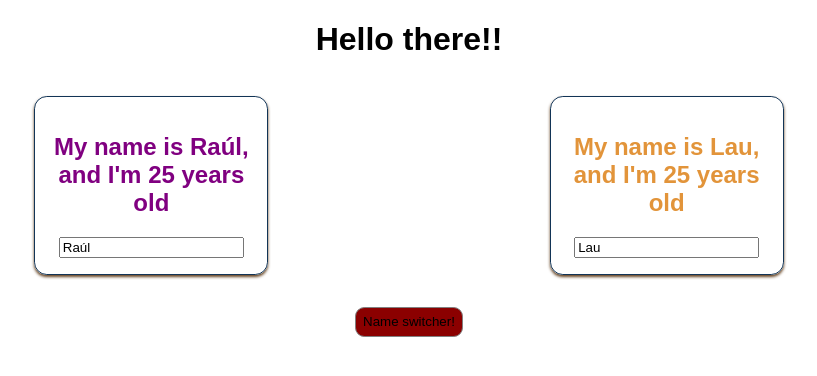
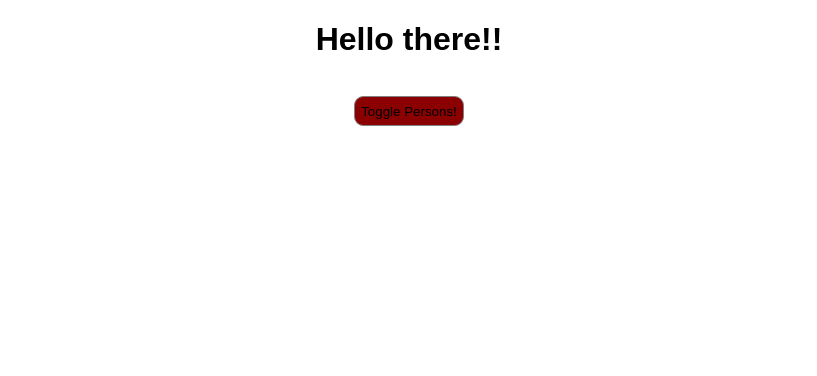
Before and after one commit to GreyWarden/curso-react, a React (Create React App) app: page / in a window 1280 px wide. Shown: the top 376 px of the page, without its empty margins (231-1048 px from the left). Built offline with nearby package versions, Linux system fonts and the light colour scheme.

Commit message:
Added conditional render of component

```diff
--- a/src/App.js
+++ b/src/App.js
@@ -19,7 +19,8 @@ class App extends Component {
           color: "#e2943a"
         }
       }
-    ]
+    ],
+    showPersons: false
   };
 
   switchNameOnButtonClickHandler = (newName) => {
@@ -65,6 +66,12 @@ class App extends Component {
     })
   }
 
+  togglePersonsHandler = () => {
+    this.setState({
+      showPersons: !this.state.showPersons
+    })
+  }
+
   render() {
     const buttonStyles = {
       backgroundColor: 'darkred',
@@ -78,6 +85,16 @@ class App extends Component {
     return (
         <div className="App">
           <h1>Hello there!!</h1>
+          <p>
+            <button
+                onClick={this.togglePersonsHandler}
+                style={buttonStyles}
+            >
+              Toggle Persons!
+            </button>
+          </p>
+          { this.state.showPersons &&
+            (
               <div className="PersonsContainer">
                 <Person
                     name={this.state.persons[0].name}
@@ -93,14 +110,8 @@ class App extends Component {
                     onChangeHandler={this.nameChangedHandler}
                 />
               </div>
-          <p>
-            <button
-                onClick={this.switchNameOnButtonClickHandler.bind(this, 'Herminio')}
-                style={buttonStyles}
-            >
-              Name switcher!
-            </button>
-          </p>
+            )
+          }
         </div>
     );
   }
```
Lines whose indentation alone changed are shown as unchanged.
